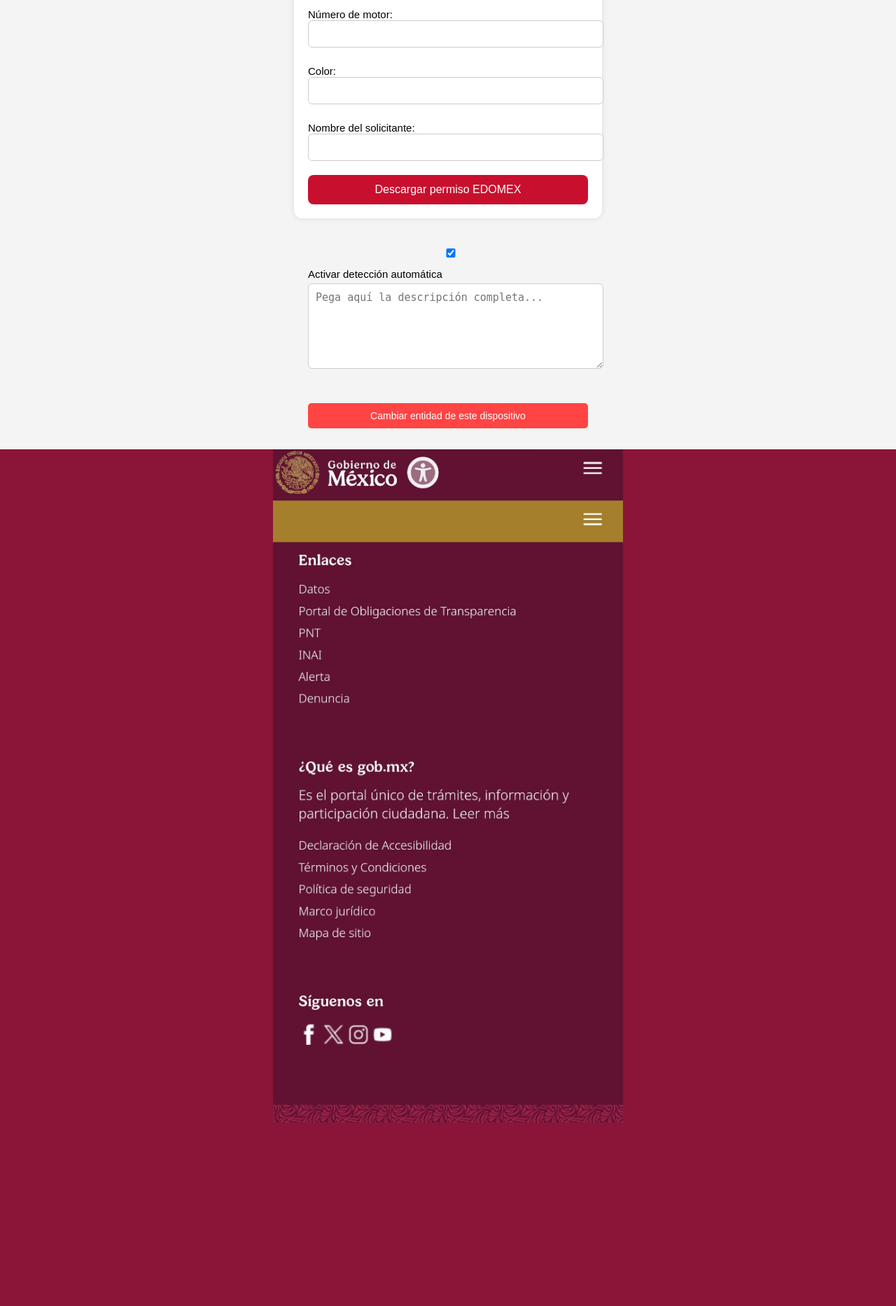
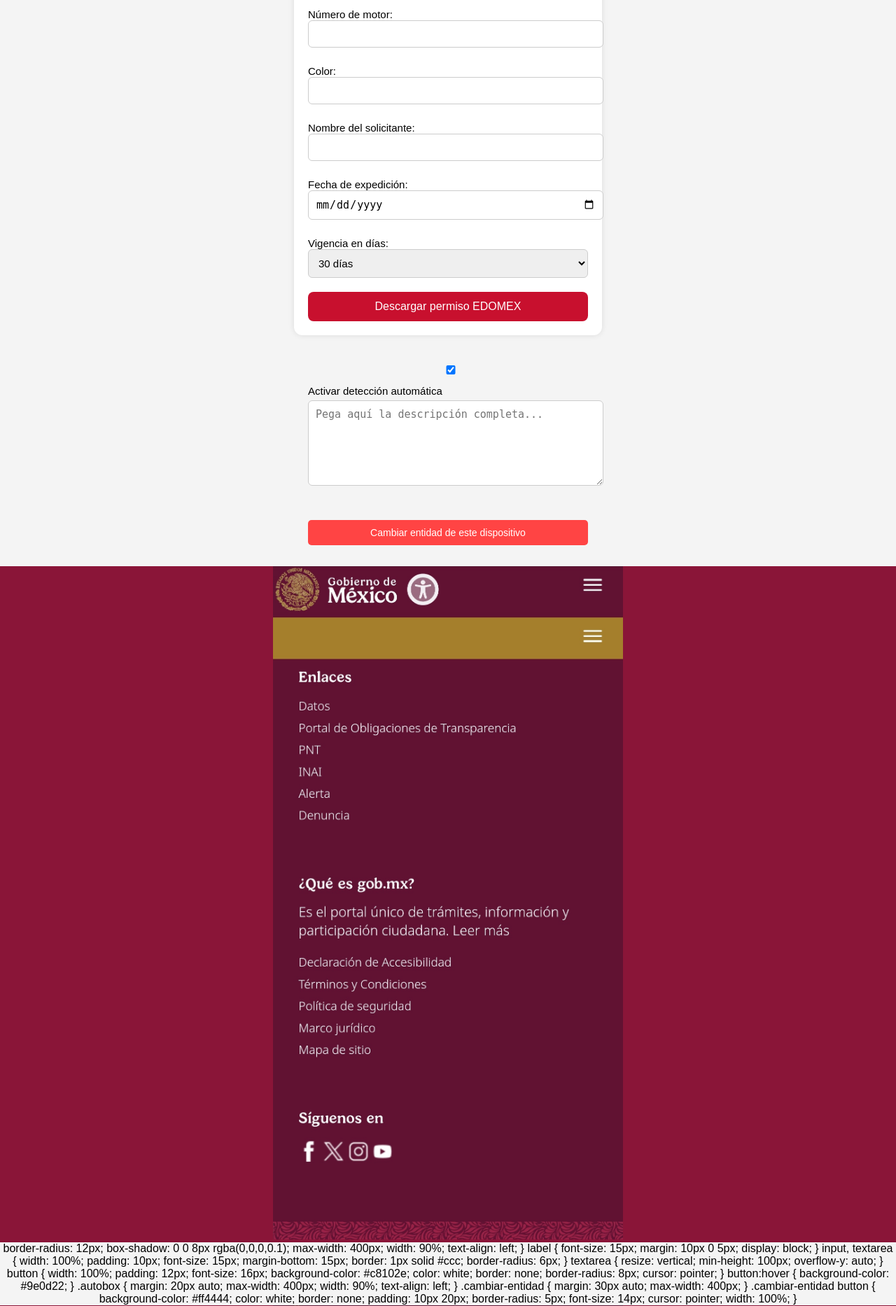
Before and after one commit to Gsr1989/formulariocdmx, a Flask app: page /formulario_edomex in a window 1280 px wide. Shown: the part 831-2697 px from the top of the page at 70% size. Before the commit the page ends 2435 px from the top, so only its background shows below. Run offline with Flask 2, Linux system fonts and the light colour scheme; the visitor is signed in with stand-in values (Sample User, id 1).

Commit message:
Update formulario_edomex.html

```diff
--- a/templates/formulario_edomex.html
+++ b/templates/formulario_edomex.html
@@ -1,5 +1,4 @@
-<!DOCTYPE html><html lang="es">
-<head>
+<!DOCTYPE html><html lang="es"><head>
   <meta charset="UTF-8">
   <title>Formulario EDOMEX</title>
   <meta name="viewport" content="width=device-width, initial-scale=1">
@@ -28,6 +27,114 @@
       padding: 20px;
       margin: 10px auto 40px;
       border-radius: 12px;
+      box-shadow: 0 0 8px rgba(0,0,0,0.1);
+      max-width: 400px;
+      width: 90%;
+      text-align: left;
+    }
+    label {
+      font-size: 15px;
+      margin: 10px 0 5px;
+      display: block;
+    }
+    input, textarea, select {
+      width: 100%;
+      padding: 10px;
+      font-size: 15px;
+      margin-bottom: 15px;
+      border: 1px solid #ccc;
+      border-radius: 6px;
+    }
+    textarea {
+      resize: vertical;
+      min-height: 100px;
+      overflow-y: auto;
+    }
+    button {
+      width: 100%;
+      padding: 12px;
+      font-size: 16px;
+      background-color: #c8102e;
+      color: white;
+      border: none;
+      border-radius: 8px;
+      cursor: pointer;
+    }
+    button:hover {
+      background-color: #9e0d22;
+    }
+    .autobox {
+      margin: 20px auto;
+      max-width: 400px;
+      width: 90%;
+      text-align: left;
+    }
+    .cambiar-entidad {
+      margin: 30px auto;
+      max-width: 400px;
+    }
+    .cambiar-entidad button {
+      background-color: #ff4444;
+      color: white;
+      border: none;
+      padding: 10px 20px;
+      border-radius: 5px;
+      font-size: 14px;
+      cursor: pointer;
+      width: 100%;
+    }
+  </style>
+</head>
+<body><header>
+  <img src="{{ url_for('static', filename='logo.png') }}" alt="Encabezado">
+</header><h2>Formulario EDOMEX</h2>
+<form action="{{ url_for('formulario_edomex') }}"
+      method="POST"
+      target="_blank"
+      autocomplete="off">
+  <label>Marca:
+    <input type="text" name="marca" id="marca" required maxlength="20" value="{{ marca|default('') }}">
+  </label>
+  <label>Línea:
+    <input type="text" name="linea" id="linea" required maxlength="20" value="{{ linea|default('') }}">
+  </label>
+  <label>Año:
+    <input type="text" name="anio" id="anio" required maxlength="4" value="{{ anio|default('') }}">
+  </label>
+  <label>Número de serie:
+    <input type="text" name="serie" id="serie" required maxlength="17" value="{{ serie|default('') }}">
+  </label>
+  <label>Número de motor:
+    <input type="text" name="motor" id="motor" required maxlength="25" value="{{ motor|default('') }}">
+  </label>
+  <label>Color:
+    <input type="text" name="color" id="color" required maxlength="15" value="{{ color|default('') }}">
+  </label>
+  <label>Nombre del solicitante:
+    <input type="text" name="nombre" id="nombre" required value="{{ nombre|default('') }}">
+  </label><label>Fecha de expedición: <input type="date" name="fecha_exp" id="fecha_exp" value="{{ fecha_exp|default(today) }}"> </label> <label>Vigencia en días: <select name="vigencia" id="vigencia"> <option value="30" selected>30 días</option> <option value="60">60 días</option> <option value="90">90 días</option> </select> </label>
+
+<button type="submit">Descargar permiso EDOMEX</button>
+
+</form><div class="autobox">
+  <label><input type="checkbox" id="modoAuto" checked> Activar detección automática</label>
+  <textarea id="autotexto" placeholder="Pega aquí la descripción completa..."></textarea>
+</div><div class="cambiar-entidad">
+  <button onclick="borrarEntidad()">Cambiar entidad de este dispositivo</button>
+</div><footer>
+  <img src="{{ url_for('static', filename='footer.png') }}" alt="Pie de página">
+</footer><script>
+  const campos = ["marca", "linea", "anio", "serie", "motor", "color", "nombre"];
+  campos.forEach(id => {
+    const el = document.getElementById(id);
+    el.addEventListener("input", () => {
+      el.value = el.value.toUpperCase();
+    });
+  });const campo = document.getElementById("autotexto"); const auto = document.getElementById("modoAuto"); campo.addEventListener("input", () => { if (!auto.checked) return; const texto = campo.value.toUpperCase(); const parts = texto.split("|").map(p => p.trim()); parts.forEach(part => { const [key, val] = part.split(":").map(p => p.trim()); if (key.includes("FOLIO")) return; if (key.includes("MARCA")) document.getElementById("marca").value = val; if (key.includes("LÍNEA") || key.includes("LINEA")) document.getElementById("linea").value = val; if (key.includes("AÑO")) document.getElementById("anio").value = val; if (key.includes("SERIE")) document.getElementById("serie").value = val; if (key.includes("MOTOR")) document.getElementById("motor").value = val; }); });
+
+function borrarEntidad() { localStorage.removeItem('entidad_preferida'); alert('Entidad eliminada. Volverás al menú principal.'); window.location.href = "/"; } </script></body>
+
+</html>      border-radius: 12px;
       box-shadow: 0 0 8px rgba(0,0,0,0.1);
       max-width: 400px;
       width: 90%;
```
